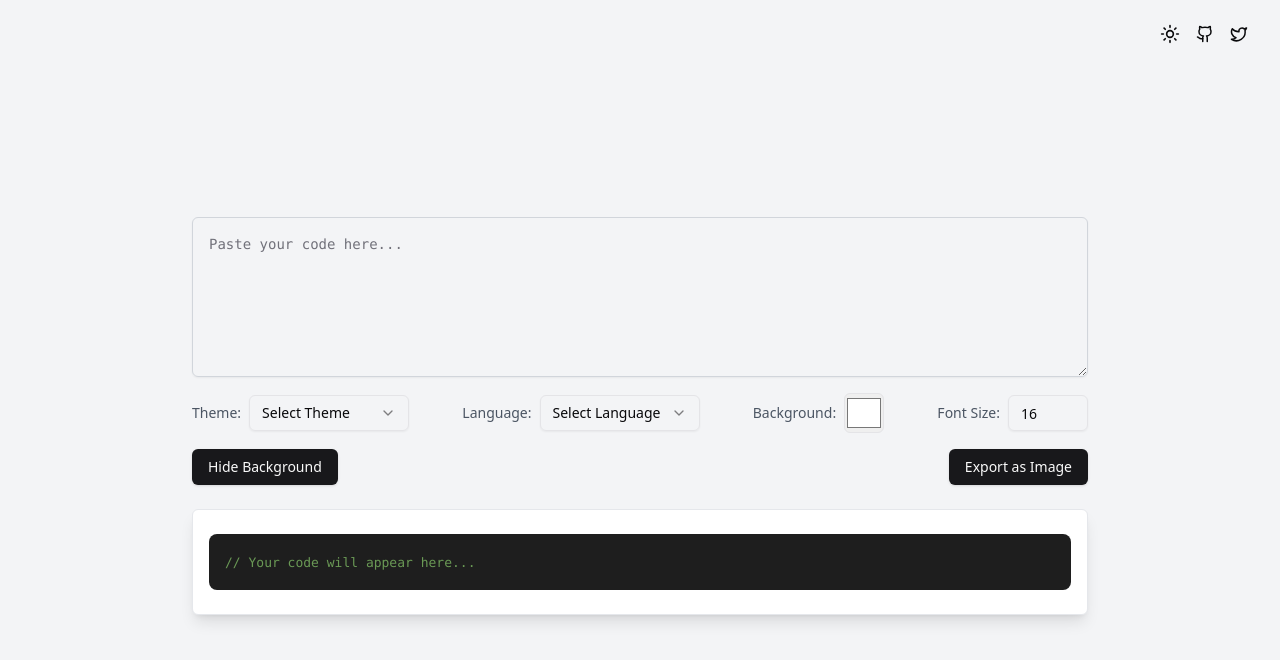
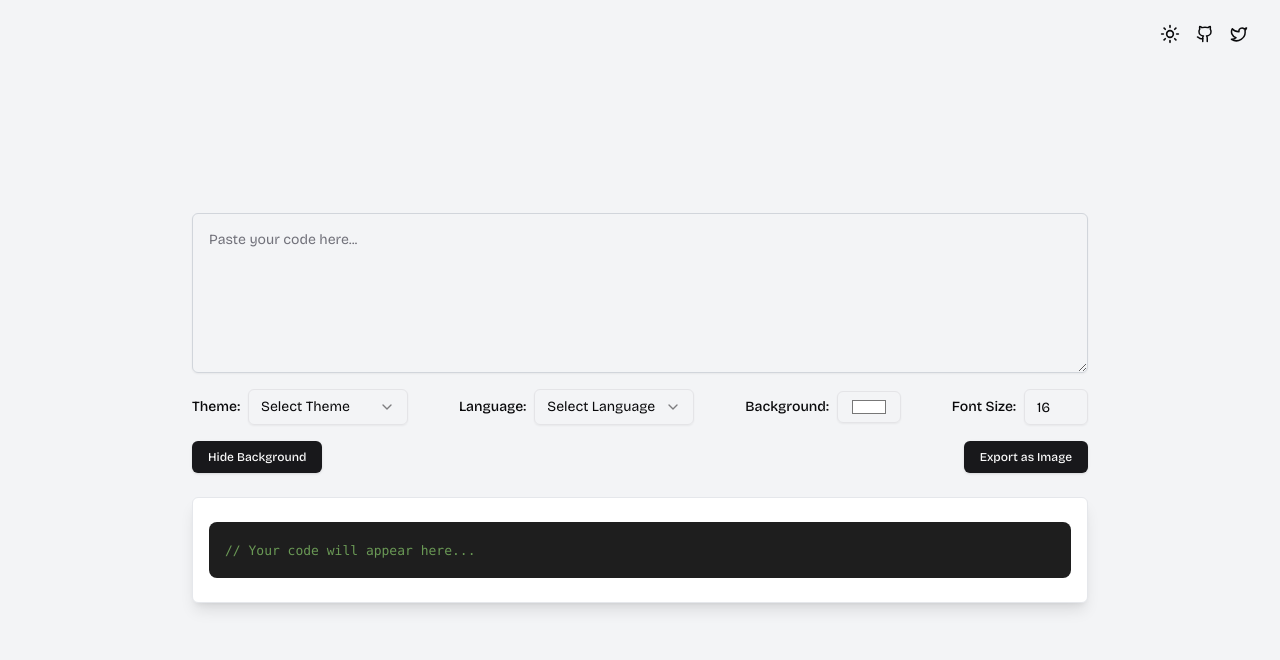
Before and after one commit to Fardeen26/Codify, a Next.js app: page / in a window 1280 px wide. Shown: the top 660 px of the page. Built offline with nearby package versions, Linux system fonts and the light colour scheme.

Commit message:
fix: ui changes

```diff
--- a/src/app/layout.tsx
+++ b/src/app/layout.tsx
@@ -1,8 +1,13 @@
 import type { Metadata } from "next";
-import "./globals.css";
+import { Bricolage_Grotesque } from "next/font/google";
 import DarkModeProvider from "@/provider/DarkModeProvider";
 import Header from "@/components/Header";
+import "./globals.css";
 
+const bricolage_grotesque_init = Bricolage_Grotesque({
+  subsets: ["latin"],
+  display: "swap",
+});
 
 export const metadata: Metadata = {
   title: "Code Snippet Generator",
@@ -18,7 +23,7 @@ export default function RootLayout({
     <html lang="en">
       <DarkModeProvider>
         <body
-          className={'dark:bg-black bg-gray-100 min-h-screen'}
+          className={`${bricolage_grotesque_init.className} dark:bg-black bg-gray-100 min-h-screen`}
         >
           <Header />
           {children}
--- a/src/components/CodeEditor.tsx
+++ b/src/components/CodeEditor.tsx
@@ -9,6 +9,7 @@ import { Button } from "@/components/ui/button";
 import { Input } from "@/components/ui/input";
 import { Textarea } from "./ui/textarea";
 import { themes } from "@/lib/theme";
+import { Label } from "./ui/label";
 
 
 export default function CodeEditor() {
@@ -42,10 +43,10 @@ export default function CodeEditor() {
     }
 
     return (
-        <div className="flex flex-col gap-6 min-h-[90vh] items-center justify-center dark:text-white">
+        <div className="flex flex-col gap-6 min-h-[90vh] items-center pb-4 justify-center dark:text-white">
             <div className="w-full max-w-4xl space-y-4">
                 <Textarea
-                    className="w-full h-40 p-4 rounded-md border dark:text-white border-gray-300 focus:ring-2 focus:ring-blue-500 focus:outline-none font-mono text-gray-800"
+                    className="w-full h-40 p-4 rounded-md border dark:text-white border-gray-300 focus:ring-2 focus:ring-blue-500 focus:outline-none text-gray-800"
                     value={code}
                     onChange={(e) =>
                         setCode(e.target.value)
@@ -56,7 +57,7 @@ export default function CodeEditor() {
 
                 <div className="flex flex-wrap gap-4 items-center justify-between">
                     <div className="flex items-center gap-2">
-                        <label className="text-sm font-medium text-gray-600">Theme:</label>
+                        <Label>Theme:</Label>
                         <Select
                             onValueChange={(value: string) => {
                                 setTheme(themes[value]);
@@ -76,9 +77,7 @@ export default function CodeEditor() {
                     </div>
 
                     <div className="flex items-center gap-2">
-                        <label className="text-sm font-medium text-gray-600">
-                            Language:
-                        </label>
+                        <Label>Language:</Label>
                         <Select
                             onValueChange={(value: string) => {
                                 setLanguage(value);
@@ -101,40 +100,36 @@ export default function CodeEditor() {
                     </div>
 
                     <div className="flex items-center gap-2">
-                        <label className="text-sm font-medium text-gray-600">
-                            Background:
-                        </label>
-                        <input
+                        <Label>Background:</Label>
+                        <Input
                             type="color"
                             value={backgroundColor}
                             onChange={(e) =>
                                 setBackgroundColor(e.target.value)
                             }
-                            className="w-10 h-10 border rounded-md cursor-pointer"
+                            className="w-16 h-8"
                         />
                     </div>
 
                     <div className="flex items-center gap-2">
-                        <label className="text-sm font-medium text-gray-600">
-                            Font Size:
-                        </label>
+                        <Label>Font Size:</Label>
                         <Input
                             type="number"
                             value={fontSize}
                             onChange={(e) =>
                                 setFontSize(parseInt(e.target.value, 10) || 16)
                             }
-                            className="w-20"
+                            className="w-16"
                         />
                     </div>
 
-                    <Button onClick={handleBackgroundHidden}>
+                    <Button onClick={handleBackgroundHidden} className="text-xs h-8">
                         {
                             isBackgroundHidden ? 'Add Background' : 'Hide Background'
                         }
                     </Button>
 
-                    <Button onClick={exportAsImage} className="ml-auto">
+                    <Button onClick={exportAsImage} className="ml-auto text-xs h-8">
                         Export as Image
                     </Button>
                 </div>
```
